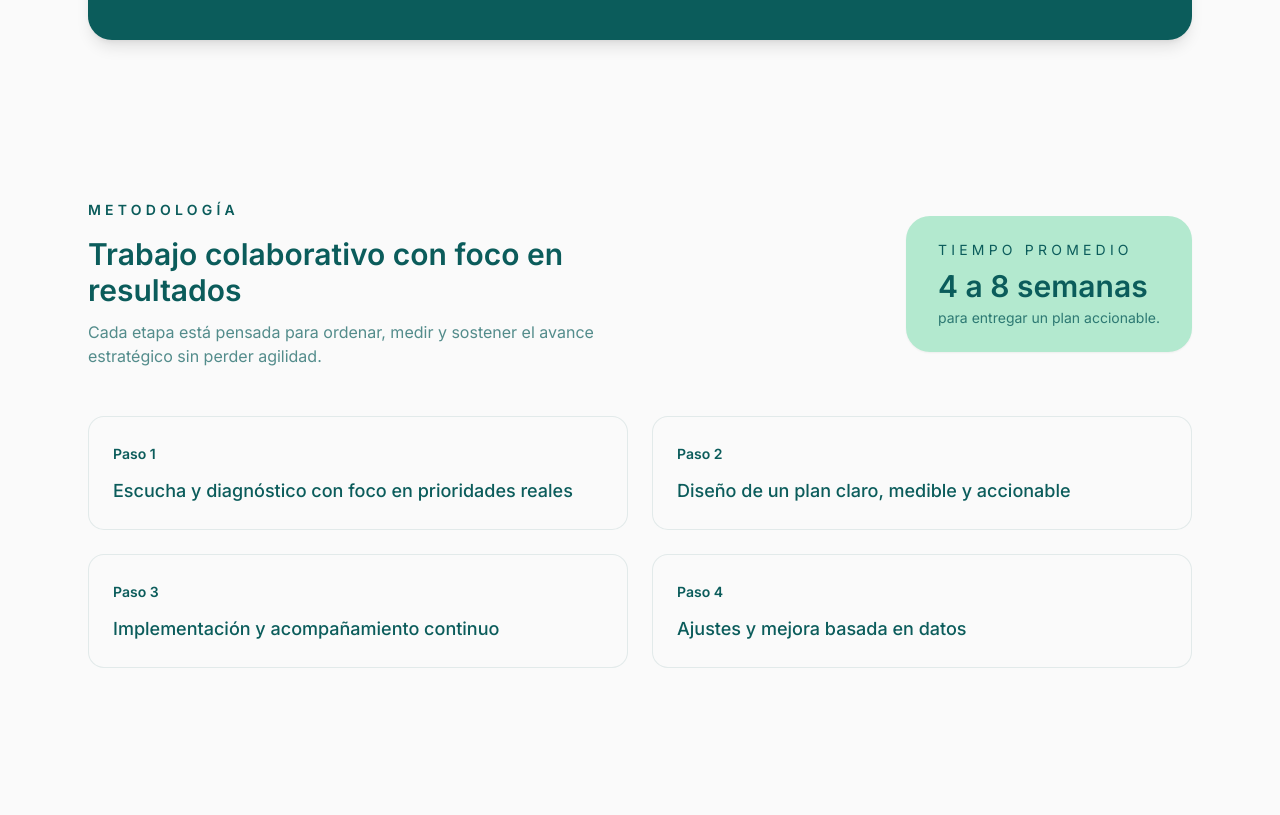
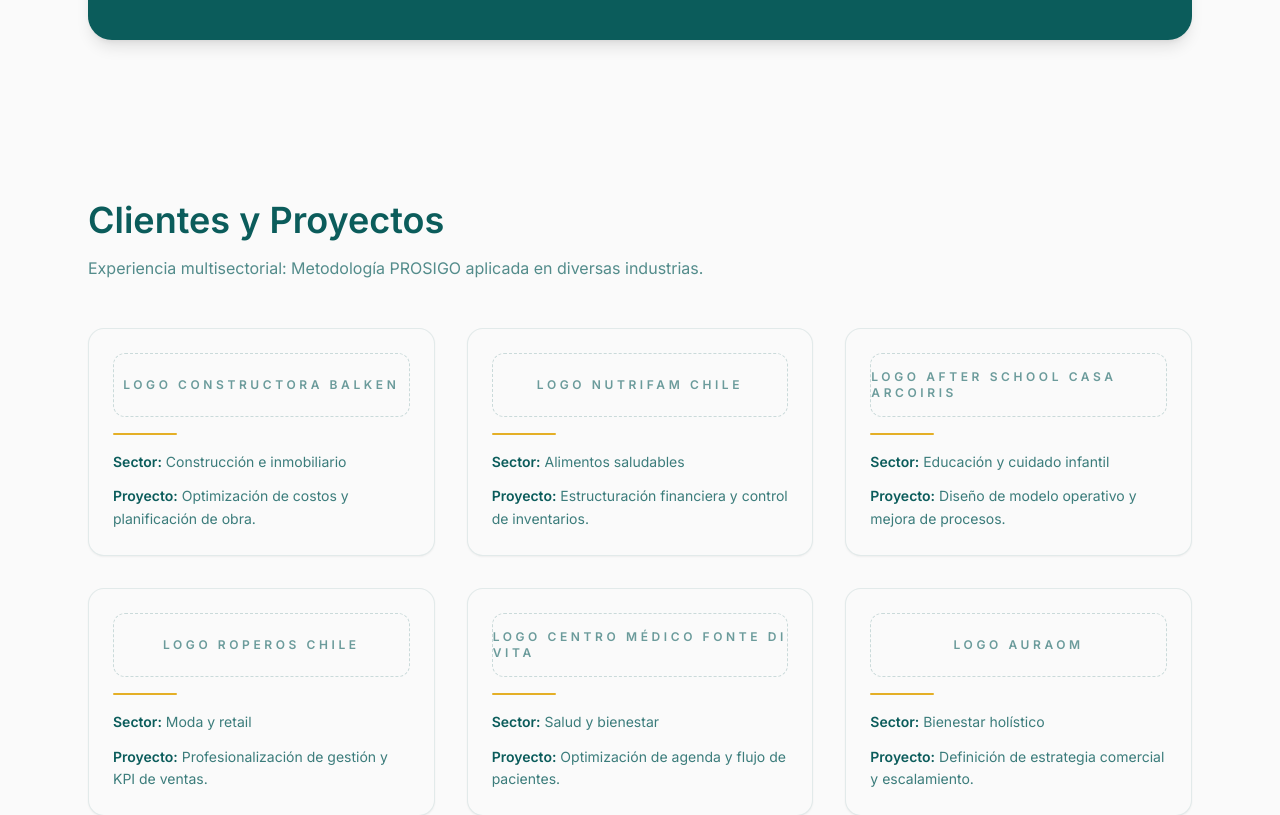
Before and after one commit to medinabenjamin/landing_page_test, a Next.js app: page / in a window 1280 px wide. Shown: the part 2267-3082 px from the top of the page. Built offline with nearby package versions, Linux system fonts and the light colour scheme.

Commit message:
Remove methodology section

```diff
--- a/src/app/page.tsx
+++ b/src/app/page.tsx
@@ -3,7 +3,6 @@
 import Footer from "@/components/Footer";
 import Header from "@/components/Header";
 import Hero from "@/components/Hero";
-import Methodology from "@/components/Methodology";
 import ServicesSection from "@/components/ServicesSection";
 import TeamSection from "@/components/TeamSection";
 
@@ -14,7 +13,6 @@
       <main>
         <Hero />
         <ServicesSection />
-        <Methodology />
         <ClientsSection />
         <TeamSection />
         <ContactSection />
--- a/src/components/Methodology.tsx
+++ /dev/null
@@ -1,58 +0,0 @@
-import Reveal from "@/components/motion/Reveal";
-import { Stagger, StaggerItem } from "@/components/motion/Stagger";
-import { siteConfig } from "@/content/site";
-
-export default function Methodology() {
-  return (
-    <section
-      id="metodologia"
-      data-section="metodologia"
-      className="scroll-mt-24 bg-base"
-    >
-      <div className="mx-auto max-w-6xl px-6 py-20">
-        <Reveal
-          className="flex flex-col gap-8 md:flex-row md:items-center md:justify-between"
-          sectionId="metodologia"
-        >
-          <div className="max-w-xl">
-            <p className="text-sm font-semibold uppercase tracking-[0.3em] text-brand">
-              Metodología
-            </p>
-            <h2 className="mt-4 text-3xl font-semibold text-brand">
-              Trabajo colaborativo con foco en resultados
-            </h2>
-            <p className="mt-3 text-brand/70">
-              Cada etapa está pensada para ordenar, medir y sostener el avance
-              estratégico sin perder agilidad.
-            </p>
-          </div>
-          <div className="rounded-3xl bg-support px-8 py-6 text-brand shadow-sm">
-            <p className="text-sm uppercase tracking-[0.3em]">Tiempo promedio</p>
-            <p className="mt-2 text-3xl font-semibold">4 a 8 semanas</p>
-            <p className="mt-1 text-sm text-brand/80">
-              para entregar un plan accionable.
-            </p>
-          </div>
-        </Reveal>
-        <Stagger
-          as="ol"
-          className="mt-12 grid gap-6 md:grid-cols-2"
-          sectionId="metodologia"
-        >
-          {siteConfig.methodologySteps.map((step, index) => (
-            <StaggerItem
-              as="li"
-              key={step}
-              className="rounded-2xl border border-brand/10 bg-base p-6 transition duration-300 ease-out hover:-translate-y-1 hover:border-support hover:shadow-md"
-            >
-              <span className="text-sm font-semibold text-brand">
-                Paso {index + 1}
-              </span>
-              <p className="mt-3 text-lg font-medium text-brand">{step}</p>
-            </StaggerItem>
-          ))}
-        </Stagger>
-      </div>
-    </section>
-  );
-}
```
